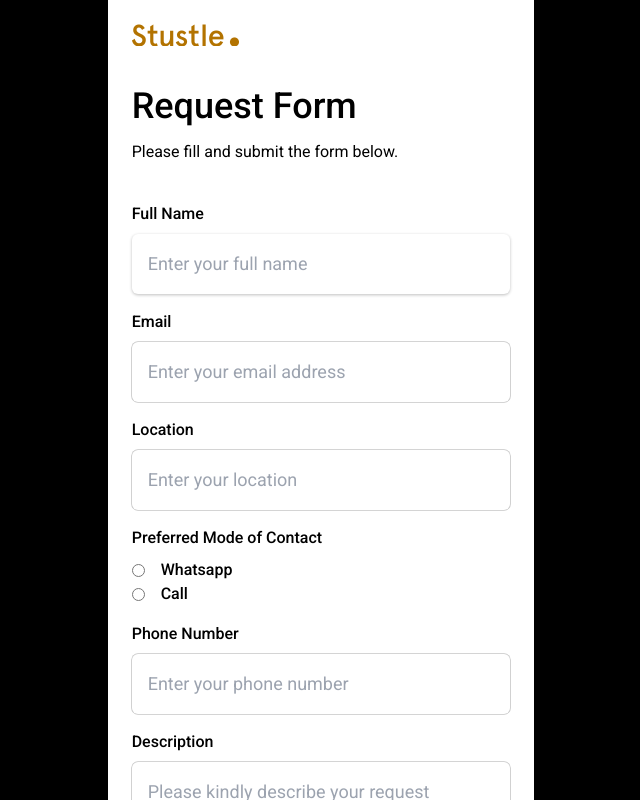
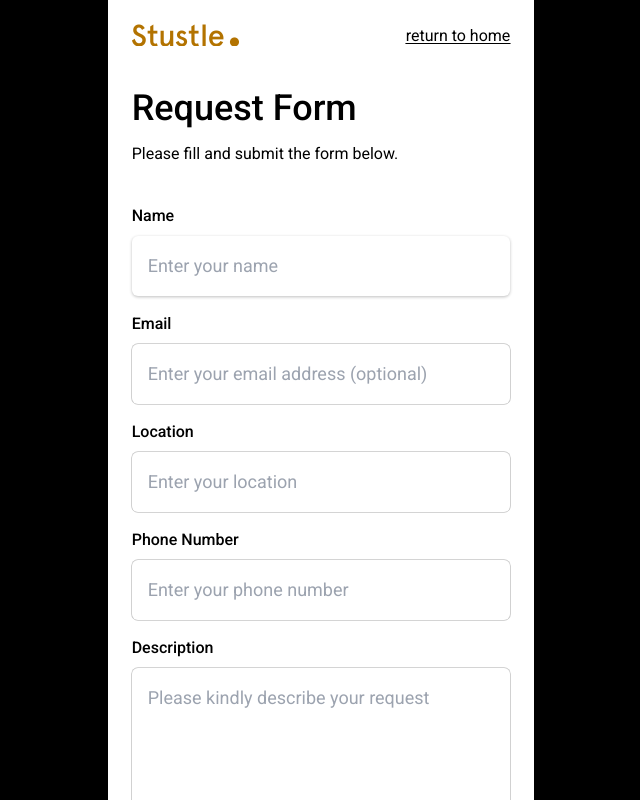
Before and after one commit to T-laye/Stustle__Landing__Page, a Next.js app: page /form in a window 1280 px wide. Shown: the top 800 px of the page, without its empty margins (319-959 px from the left). Built offline with nearby package versions, Linux system fonts and the light colour scheme.

Commit message:
made corrections

```diff
--- a/src/components/ContactModal.js
+++ b/src/components/ContactModal.js
@@ -27,14 +27,10 @@ export default function ContactModal(props) {
           <div className="flex flex-col mt-2 justify-evenly h-full text-xl text-center w-10/12">
             <p>How would you like to contact us ?</p>
             <div className="flex flex-col items-center justify-between bg-blak text-white text-base sm:flex-row">
-              <Link
-                href="https://wa.me/message/JVOKBIKMBAITH1"
-                target="_blank"
-                onClick={close}
-              >
+              <Link href="https://wa.me/message/JVOKBIKMBAITH1" onClick={close}>
                 <button className={styles.btnContactSecondary}>WhatsApp</button>
               </Link>
-              <Link href="/form" target="_blank " onClick={close}>
+              <Link href="/form" onClick={close}>
                 <button className={styles.btnContactPrimary}>Form</button>
               </Link>
             </div>
--- a/src/components/Layout/Main.js
+++ b/src/components/Layout/Main.js
@@ -5,10 +5,13 @@ import How from './main/How';
 import Service from './main/Service';
 import LiveChat from '../LiveChat';
 import ContactModal from '../ContactModal';
+import Spinner from '../Spinner';
+// import { useRouter } from 'next/router';
+// import { useState } from 'react';
 
 export default function Main() {
   return (
-    <main className="bg-white">
+    <main className="bg-white relative">
       <Header />
       <Hero />
       <About />
@@ -16,6 +19,7 @@ export default function Main() {
       <How />
       <LiveChat />
       <ContactModal />
+      <Spinner />
     </main>
   );
 }
--- a/src/components/Layout/main/Service.js
+++ b/src/components/Layout/main/Service.js
@@ -14,7 +14,7 @@ export default function Service() {
   const renderService = serviceDetails.map((serv, i) => {
     return (
       <Link href="/#service" key={i} onClick={open}>
-        <div className="w-36  px-4 pt-4 pb-8   h-48 bg-gray-0 flex flex-col justify-start items-start rounded-lg hover:shadow-md hover:bg-white hover:duration-700 xl:scale-150 lg:scale-110 xl:mt-14 max-[380px]:mt-4 max-[380px]:w-48 max-[380px]:h-60  ">
+        <div className="w-36  px-4 pt-4 pb-8   h-48 bg-gray-0 flex flex-col justify-start items-start rounded-lg hover:shadow-md hover:bg-white hover:duration-700 xl:scale-150 lg:scale-110 xl:mt-14 max-[380px]:mb-4 max-[380px]:w-48 max-[380px]:h-60  ">
           <div className=" w-full flex justify-start  ">
             <div className="bk text-black">{serv.icon}</div>
           </div>
--- /dev/null
+++ b/src/components/Spinner.js
@@ -0,0 +1,38 @@
+/* eslint-disable jsx-a11y/alt-text */
+import Image from 'next/image';
+import { useRouter } from 'next/router';
+import { useState, useEffect } from 'react';
+import spinnerLogo from '../../public/spinnerLogo.png';
+
+export default function Spinner() {
+  const router = useRouter();
+
+  const [loading, setLoading] = useState(false);
+
+  useEffect(() => {
+    const handleStart = (url) => url !== router.asPath && setLoading(true);
+    const handleComplete = (url) =>
+      url === router.asPath &&
+      setTimeout(() => {
+        setLoading(false);
+      }, 2000);
+
+    router.events.on('routeChangeStart', handleStart);
+    router.events.on('routeChangeComplete', handleComplete);
+    router.events.on('routeChangeError', handleComplete);
+
+    return () => {
+      router.events.off('routeChangeStart', handleStart);
+      router.events.off('routeChangeComplete', handleComplete);
+      router.events.off('routeChangeError', handleComplete);
+    };
+  });
+
+  return (
+    loading && (
+      <div className="fixed bottom-50% animate-pulse left-50%">
+        <Image width={50} height={50} src={spinnerLogo} alt="logo spinner" />
+      </div>
+    )
+  );
+}
--- a/src/pages/form.js
+++ b/src/pages/form.js
@@ -1,11 +1,9 @@
 import Image from 'next/image';
 import Link from 'next/link';
 import logo from '../../public/logo/stustle.png';
-import Footer from '@/components/Layout/Footer';
 import styles from '../styles/Home.module.css';
 import { useForm, ValidationError } from '@formspree/react';
 import { useRouter } from 'next/router';
-import Head from 'next/head';
 
 export default function FormScreen() {
   const [state, handleSubmit] = useForm(
@@ -20,18 +18,15 @@ export default function FormScreen() {
 
   return (
     <>
-      <Head>
-        <title>Form | Stustle</title>
-        <meta name="description" content="Service Rendering Website" />
-        <meta name="viewport" content="width=device-width, initial-scale=1" />
-        <link rel="icon" href="/stusleFavicon.png" />
-      </Head>
       <header className="mx-auto container bg-white p-6 md:w-1/2   lg:w-1/3">
-        <div>
+        <div className="flex underline align-bottom underline-offset-2 justify-between">
           <Link legacyBehavior href="/">
             <a>
               <Image height={22} width={107} src={logo} alt="Stustle Logo" />
             </a>
+          </Link>
+          <Link legacyBehavior href="/">
+            <a>return to home</a>
           </Link>
         </div>
       </header>
@@ -49,24 +44,23 @@ export default function FormScreen() {
           onSubmit={handleSubmit}
         >
           <div className="flex flex-col mb-4">
-            <label htmlFor="fullName">Full Name</label>
+            <label htmlFor="fullName">Name</label>
             <input
               autoFocus
               required
               name="fullName"
               type="text"
               id="fullName"
-              placeholder="Enter your full name"
+              placeholder="Enter your name"
             />
           </div>
           <div className="flex flex-col mb-4">
             <label htmlFor="email">Email</label>
             <input
-              required
               name="email"
               type="email"
               id="email"
-              placeholder="Enter your email address"
+              placeholder="Enter your email address (optional)"
             />
             <ValidationError
               prefix="Email"
@@ -85,34 +79,19 @@ export default function FormScreen() {
             />
           </div>
           <div className="flex flex-col mb-4">
-            <label>Preferred Mode of Contact</label>
-            <div className="flex gap-4 items-center ">
-              <input
-                required
-                name="contact"
-                type="radio"
-                id="whatsapp"
-                value="Whatsapp"
-              />
-              <label className="m-0" htmlFor="whatsapp">
-                Whatsapp
-              </label>
-            </div>
-            <div className="flex gap-4 items-center ">
-              <input name="contact" type="radio" id="call" value="Call" />
-              <label className="m-0" htmlFor="call">
-                Call
-              </label>
-            </div>
-          </div>
-          <div className="flex flex-col mb-4">
             <label htmlFor="phone">Phone Number</label>
             <input
               required
               name="phone"
+              pattern="[0-9]{11}"
               type="tel"
               id="phone"
               placeholder="Enter your phone number"
+            />
+            <ValidationError
+              prefix="Phone Number"
+              field="phone"
+              errors={state.errors}
             />
           </div>
           <div className="flex flex-col mb-4">
@@ -144,7 +123,6 @@ export default function FormScreen() {
           <ValidationError errors={state.errors} />
         </form>
       </div>
-      <Footer />
     </>
   );
 }
```
Also changed, not shown: public/spinnerLogo.png (added).
